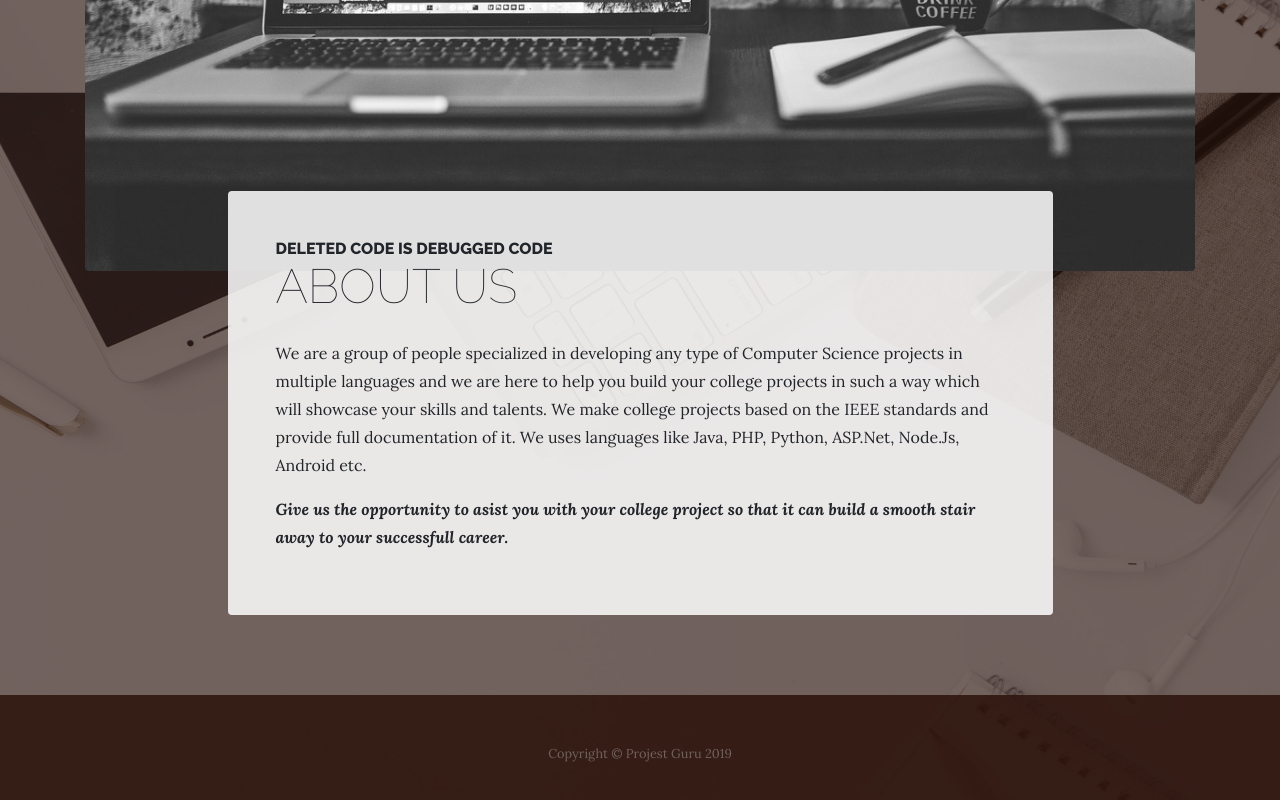
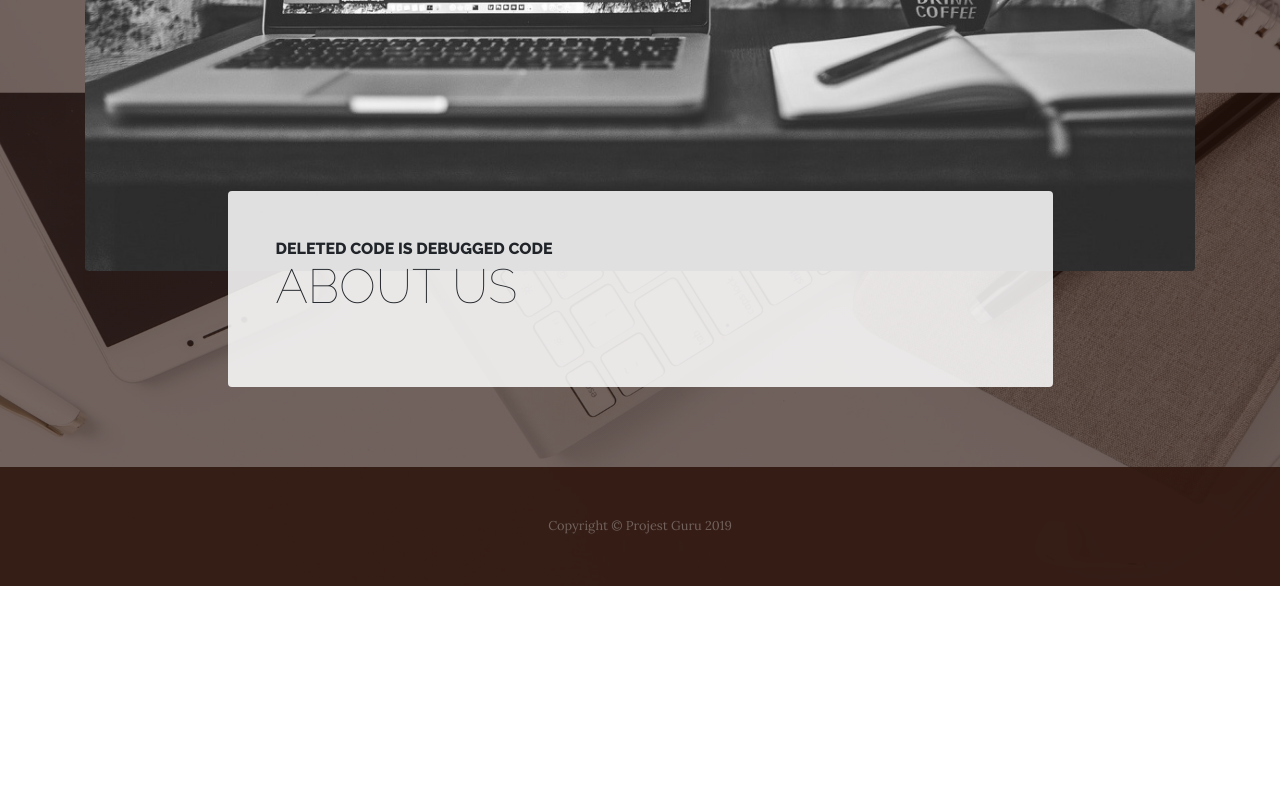
Before and after one commit to Project3Guru/Project3Guru.github.io, a website: page about.html in a window 1280 px wide. Shown: the part 760-1560 px from the top of the page. After the commit the page ends 1346 px from the top, so only its background shows below. Drawn offline with Linux system fonts and the light colour scheme.

Commit message:
Update about.html

```diff
--- a/about.html
+++ b/about.html
@@ -69,17 +69,10 @@
                   <span class="section-heading-upper">Deleted code is debugged code</span>
                   <span class="section-heading-lower">About Us</span>
                 </h2>
-                <p>We are a group of people
-                  specialized in developing any type of Computer Science projects
-                  in multiple languages and we are here to help you build your college projects in
-                  such a way which will showcase your skills and talents.
-                  We make college projects based on the IEEE standards and provide full
-                  documentation of it. We uses languages like Java, PHP, Python, ASP.Net, Node.Js,
-                  Android etc.
-                </p>
-                <p> <i> <b> Give us the opportunity to asist you with your college project so that
-                    it can build a smooth stair away to your successfull career.</b></i>
-                </p>
+
+
+
+
               </div>
             </div>
           </div>
```
